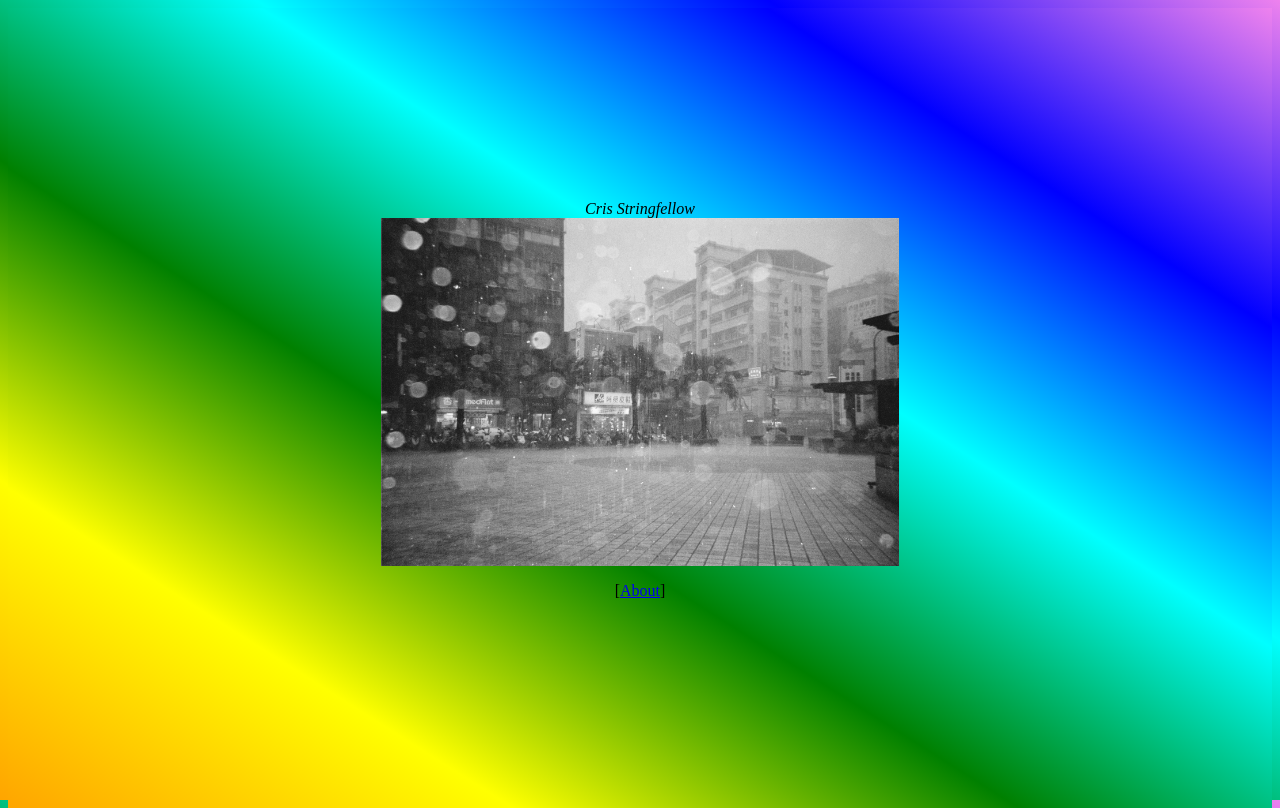
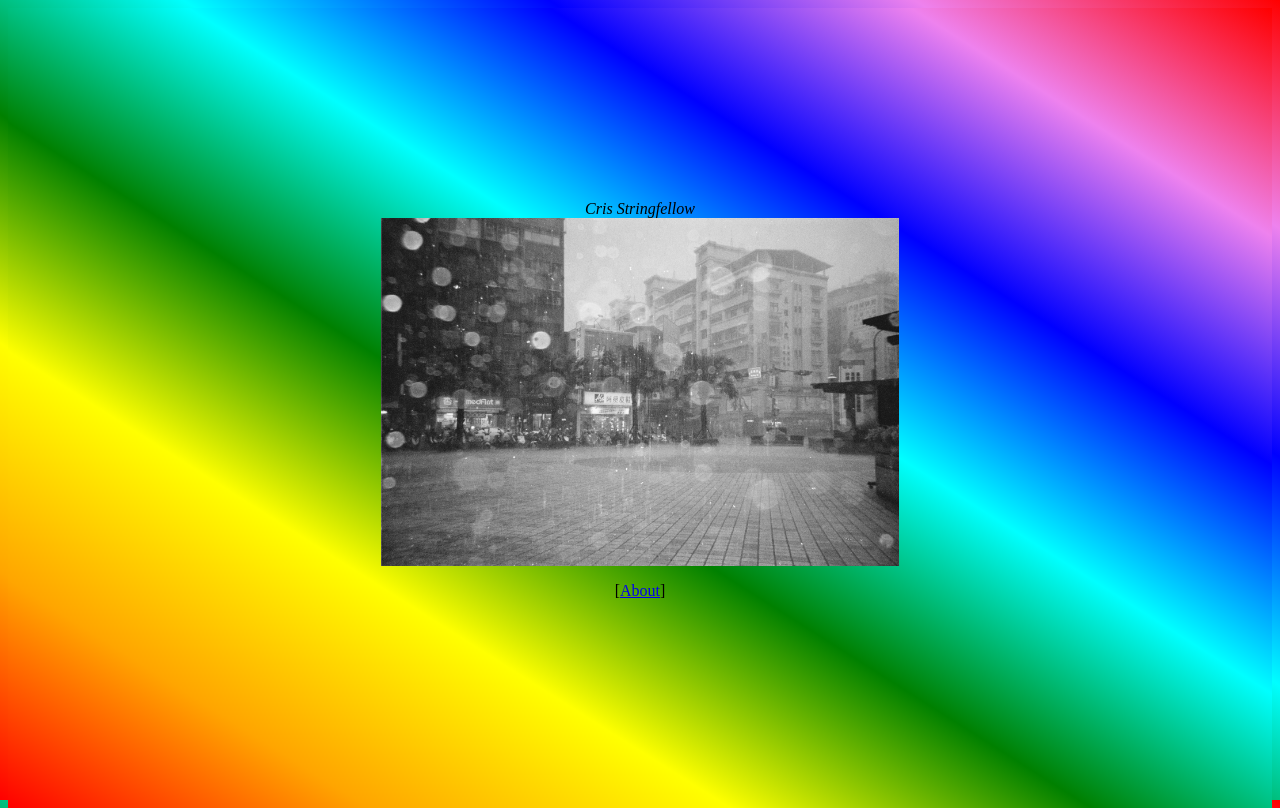
Before and after one commit to crislin2046/crislin2046.github.io, a plain HTML site: page index.html in a window 1280 px wide. Drawn offline with Linux system fonts and the light colour scheme.

Commit message:
Update style.css

```diff
--- a/style.css
+++ b/style.css
@@ -1,6 +1,6 @@
 :root, body {
   height: 100%;
-  background: linear-gradient(to right top, orange , yellow, green, cyan, blue, violet); /* Standard syntax (must be last) */
+  background: linear-gradient(to right top, red, orange , yellow, green, cyan, blue, violet, red);
 }
 
 .opaque { opacity: 0; }
```
